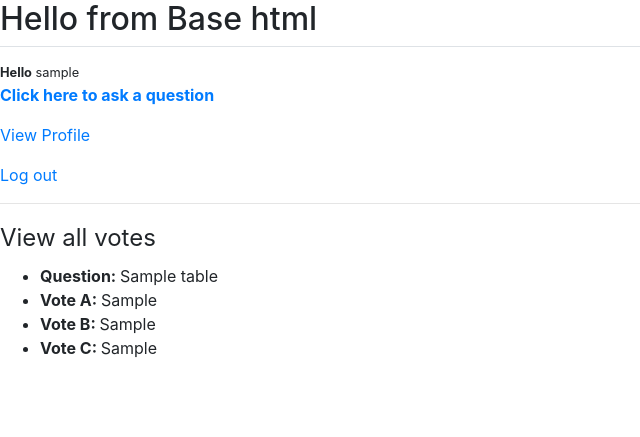
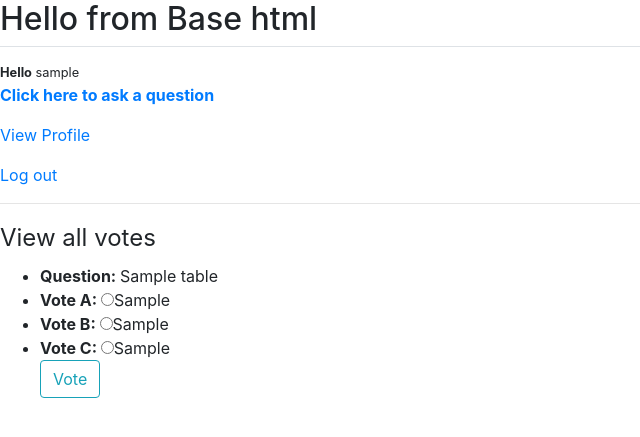
Before and after one commit to Laurence2013/viivote, a Django app: page /main/ in a window 1280 px wide. Shown: the top 437 px of the page, without its empty margins (0-640 px from the left). Run offline with Django 3.2, Linux system fonts and the light colour scheme; a user stored in the database is signed in; tables that the repository leaves empty hold one stand-in row (values such as "Sample post"); data that the repository does not hold is empty; some libraries are stand-ins or nearby versions.

Commit message:
3rd 3 3 commit

```diff
--- a/main/views.py
+++ b/main/views.py
@@ -31,6 +31,21 @@ class Main(View):
 
         return render(request, 'index.html', {})
 
+    def post(self, request, *args, **kwargs):
+        votes = request.POST
+        for k_vote, v_vote in votes.items():
+            if k_vote == 'csrfmiddlewaretoken':
+                continue
+            ask_question_id = int(k_vote)
+            vote_split = v_vote.split('_')
+            vote_type = vote_split[1]
+            vote_id = int(vote_split[0])
+            print('ask_question_id ', ask_question_id)
+            print('vote_id ', vote_id)
+            print('vote type ', vote_type)
+
+        return HttpResponse('Hello World')
+
     def __get_questions(self, user_id):
         votes_list = []
         get_qs = Ask_A_Question_table.objects.values_list('id')
@@ -52,14 +67,13 @@ class Main(View):
             for v in range(0,len(get_q)):
                 get_vote_ids = Votes_table.objects.filter(id = qv).values_list('vote_a_id','vote_b_id','vote_c_id')
                 vote_a = Vote_A_table.objects.filter(id = get_vote_ids[0][0]).values_list('id','vote')[0]
-                con_vote_a = {'id': vote_a[0], 'vote': vote_a[1],}
+                con_vote_a = {'id': str(vote_a[0]) + '_a', 'vote': vote_a[1], 'questions_vote_id': get_qs, 'user_id': user_id,}
                 vote_b = Vote_B_table.objects.filter(id = get_vote_ids[0][1]).values_list('id','vote')[0]
-                con_vote_b = {'id': vote_b[0], 'vote': vote_b[1],}
+                con_vote_b = {'id': str(vote_b[0]) + '_b', 'vote': vote_b[1], 'questions_vote_id': get_qs, 'user_id': user_id,}
                 vote_c = Vote_C_table.objects.filter(id = get_vote_ids[0][2]).values_list('id','vote')[0]
-                con_vote_c = {'id': vote_c[0], 'vote': vote_c[1],}
+                con_vote_c = {'id': str(vote_c[0]) + '_c', 'vote': vote_c[1], 'questions_vote_id': get_qs, 'user_id': user_id,}
                 context = {
                     'user_id': user_id,
-                    'questions_vote': get_qs,
                     'question': get_q[0][0],
                     'vote_a': con_vote_a,
                     'vote_b': con_vote_b,
--- a/static/css/base.css
+++ b/static/css/base.css
@@ -1 +1,17 @@
-/* h2{ color: #777777; } */
+.bg-modal {
+  width: 100%;
+  height: 100%;
+  background-color: rgba(0,0,0,0.7);
+  position: absolute;
+  top: 0;
+  display: flex;
+  justify-content: center;
+  align-items: center;
+  display: none;
+}
+.modal-content {
+  height: 300px;
+  width: 100px;
+  background-color: #FFF;
+  borde-radius: 4px;
+}
--- a/static/js/all_qs.js
+++ b/static/js/all_qs.js
@@ -4,16 +4,32 @@
     if(http.readyState == 4 && http.status == 200){
       let results = JSON.parse(http.responseText);
       let html = '';
-      html += '<ul>';
+
       Object.values(results).forEach(function(qs){
-        html += '<input type="hidden" name="'+ qs.user_id +'">';
-        html += '<li name="'+ qs.questions_vote +'"><b>Question: </b>'+ qs.question +'</li>';
-        html += '<li name="'+ qs.vote_a.id +'"><b>Vote A: </b>'+ qs.vote_a.vote +'</li>';
-        html += '<li name="'+ qs.vote_b.id +'"><b>Vote B: </b>'+ qs.vote_b.vote +'</li>';
-        html += '<li name="'+ qs.vote_c.id +'"><b>Vote C: </b>'+ qs.vote_c.vote +'</li>';
+        html += '<ul>';
+        html += '<div class="results_vote">';
+        html += '<li><b>Question: </b>'+ qs.question +'</li>';
+        html += '<li><b>Vote A: </b><input type="radio" name="'+ qs.vote_a.questions_vote_id +'" value="'+ qs.vote_a.id +'">'+ qs.vote_a.vote +'</li>';
+        html += '<li><b>Vote B: </b><input type="radio" name="'+ qs.vote_b.questions_vote_id +'" value="'+ qs.vote_b.id +'">'+ qs.vote_b.vote +'</li>';
+        html += '<li><b>Vote C: </b><input type="radio" name="'+ qs.vote_c.questions_vote_id +'" value="'+ qs.vote_c.id +'">'+ qs.vote_c.vote +'</li>';
+        html += '</div>';
+        html += '<div class="form-group">';
+        html += '<button class="btn btn-outline-info" type="submit">Vote</button>';
+        html += '</div>';
+        html += '</ul>';
       });
-      html += '</ul>';
       document.getElementById('votes').innerHTML = html;
+
+      function get_votes(){
+        //let radios = document.forms['form_votes'].elements['vote_rs'];
+        let radios = document.getElementsByName('vote_rs');
+        for(radio in radios){
+          radios[radio].onclick = function(){
+            console.log(this.id);
+          }
+        }
+      }
+      //get_votes();
     }
   }
   http.open('GET', 'all_votes', true);
--- a/static/json/all_votes.json
+++ b/static/json/all_votes.json
@@ -1,70 +1,90 @@
 [
     {
         "user_id": 3,
-        "questions_vote": 4,
         "question": "hello 3",
         "vote_a": {
-            "id": 1,
-            "vote": "a1"
+            "id": "1_a",
+            "vote": "a1",
+            "questions_vote_id": 4,
+            "user_id": 3
         },
         "vote_b": {
-            "id": 1,
-            "vote": "b1"
+            "id": "1_b",
+            "vote": "b1",
+            "questions_vote_id": 4,
+            "user_id": 3
         },
         "vote_c": {
-            "id": 1,
-            "vote": "c1"
+            "id": "1_c",
+            "vote": "c1",
+            "questions_vote_id": 4,
+            "user_id": 3
         }
     },
     {
         "user_id": 3,
-        "questions_vote": 5,
         "question": "Lorem ipsum dolor sit amet, consectetur adipiscing elit. Curabitur dictum consectetur sodales. Fusce et sapien nec tortor pulvinar dapibus. Aenean in aliquet turpis.",
         "vote_a": {
-            "id": 2,
-            "vote": "In vulputate convallis libero ac imperdiet."
+            "id": "2_a",
+            "vote": "In vulputate convallis libero ac imperdiet.",
+            "questions_vote_id": 5,
+            "user_id": 3
         },
         "vote_b": {
-            "id": 2,
-            "vote": "Maecenas quis interdum nunc, vel aliquam lacus."
+            "id": "2_b",
+            "vote": "Maecenas quis interdum nunc, vel aliquam lacus.",
+            "questions_vote_id": 5,
+            "user_id": 3
         },
         "vote_c": {
-            "id": 2,
-            "vote": "Aliquam aliquet ante sem, sed ullamcorper tortor tempus vitae."
+            "id": "2_c",
+            "vote": "Aliquam aliquet ante sem, sed ullamcorper tortor tempus vitae.",
+            "questions_vote_id": 5,
+            "user_id": 3
         }
     },
     {
         "user_id": 3,
-        "questions_vote": 6,
         "question": "Hello Wakanda",
         "vote_a": {
-            "id": 3,
-            "vote": "Wakanda a"
+            "id": "3_a",
+            "vote": "Wakanda a",
+            "questions_vote_id": 6,
+            "user_id": 3
         },
         "vote_b": {
-            "id": 3,
-            "vote": "Wakanda b"
+            "id": "3_b",
+            "vote": "Wakanda b",
+            "questions_vote_id": 6,
+            "user_id": 3
         },
         "vote_c": {
-            "id": 3,
-            "vote": "Wakanda c"
+            "id": "3_c",
+            "vote": "Wakanda c",
+            "questions_vote_id": 6,
+            "user_id": 3
         }
     },
     {
         "user_id": 3,
-        "questions_vote": 7,
         "question": "Hello Logan",
         "vote_a": {
-            "id": 4,
-            "vote": "Logan A"
+            "id": "4_a",
+            "vote": "Logan A",
+            "questions_vote_id": 7,
+            "user_id": 3
         },
         "vote_b": {
-            "id": 4,
-            "vote": "Logan B"
+            "id": "4_b",
+            "vote": "Logan B",
+            "questions_vote_id": 7,
+            "user_id": 3
         },
         "vote_c": {
-            "id": 4,
-            "vote": "Logan C"
+            "id": "4_c",
+            "vote": "Logan C",
+            "questions_vote_id": 7,
+            "user_id": 3
         }
     }
 ]
--- a/templates/index.html
+++ b/templates/index.html
@@ -10,10 +10,12 @@
       <p><a href='{% url 'profile' %}'>View Profile</a></p>
       <a href='{% url 'logout' %}'>Log out</a>
       <hr>
-      <fieldset>
-        <legend>View all votes</legend>
-        <section id='votes'></section>
-      </fieldset>
+      <form method="POST">{% csrf_token %}
+        <fieldset>
+          <legend>View all votes</legend>
+          <section id='votes'></section>
+        </fieldset>
+      </form>
     {% else %}
       <a href='{% url 'login' %}'>Log In</a>
       <a href='{% url 'register' %}'>Sign Up Now</a>
```
Also changed, not shown: 8 other files.
